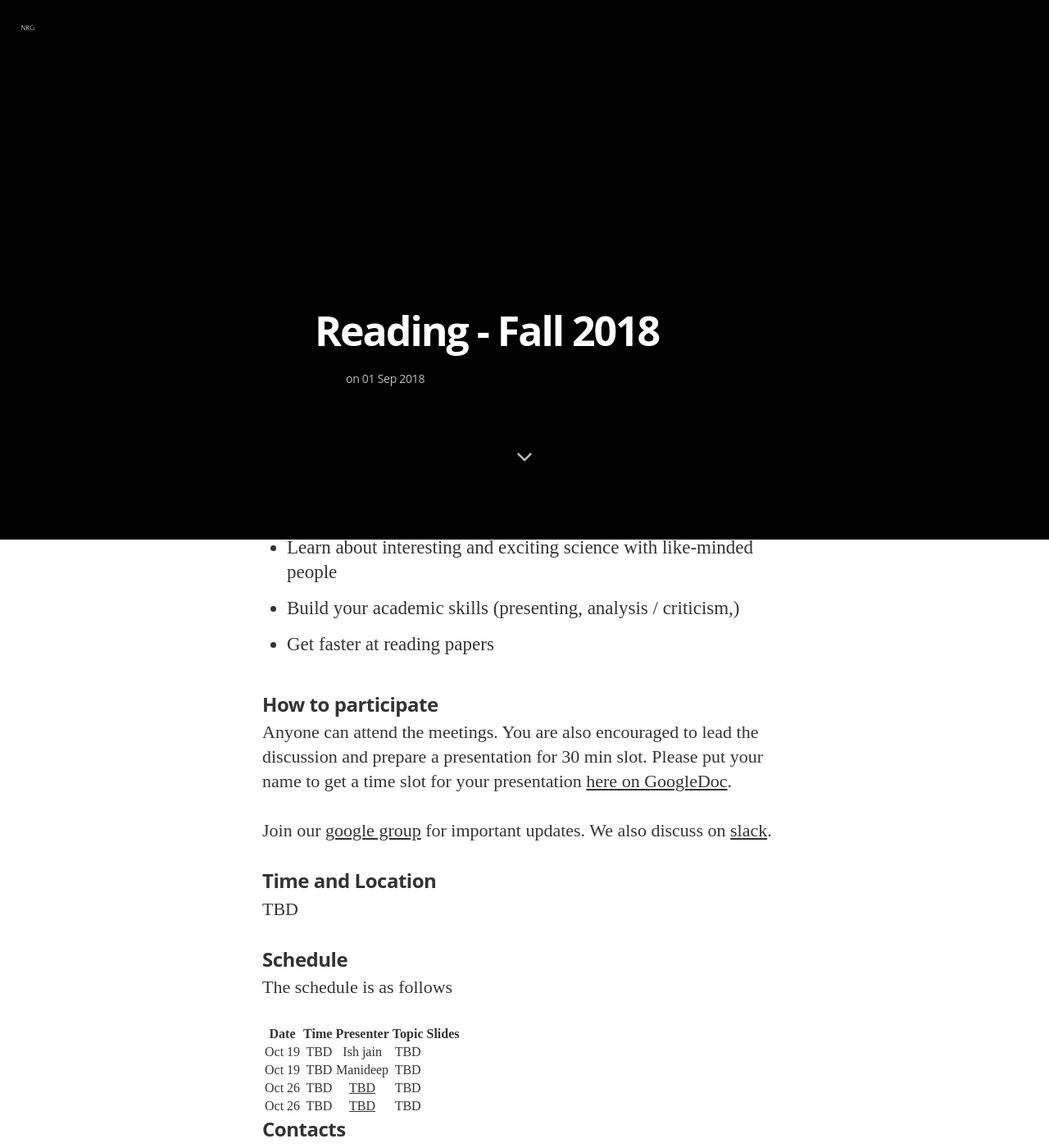
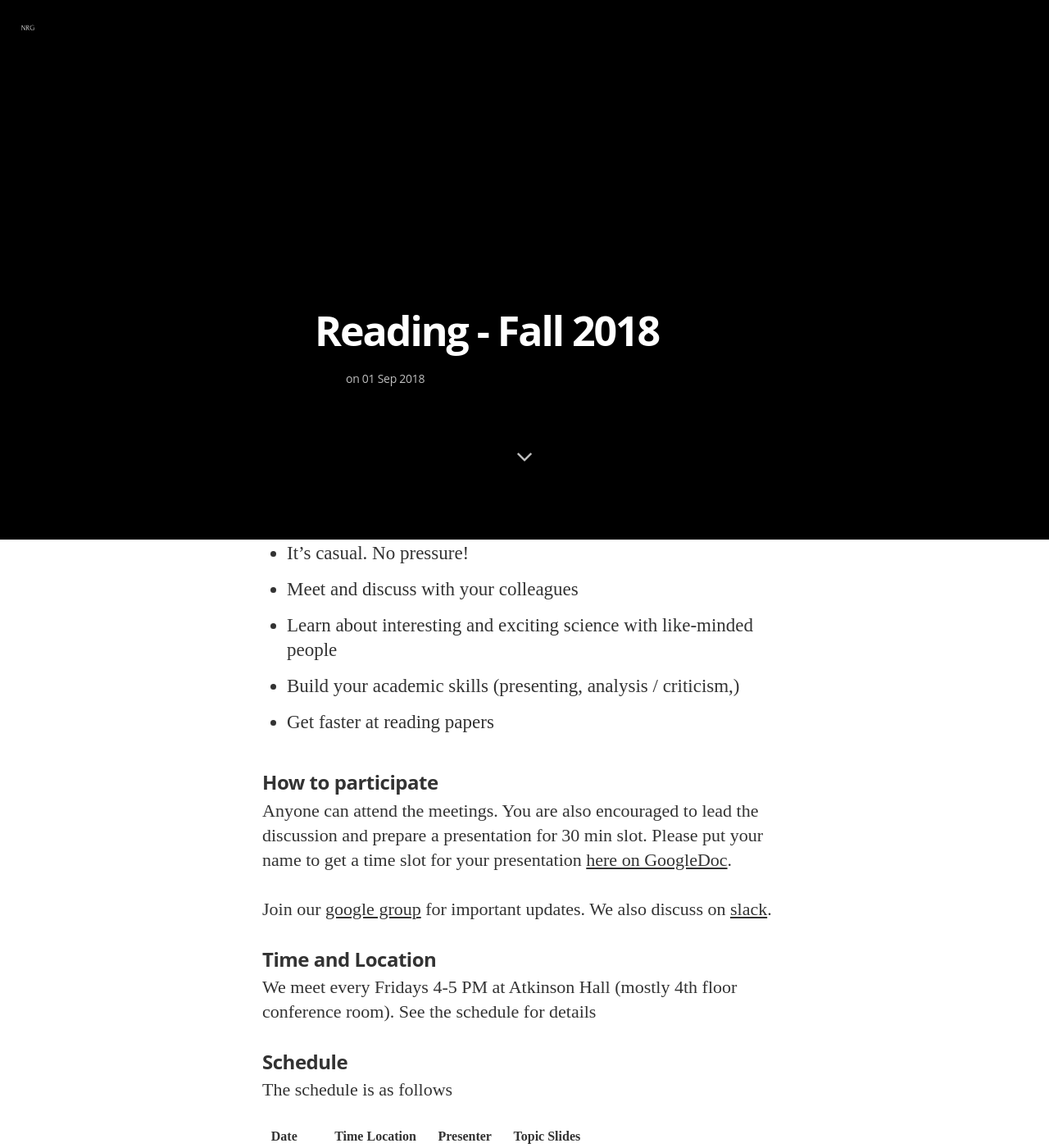
Before and after one commit to nrgucsd/nrgucsd.github.io, a Jekyll site: the page built from _posts/2018-09-01-Reading-Fall2018.markdown, in a window 1280 px wide and 1400 px high, scrolled down 742 px. Shown: the whole window at 82% size. Built offline with Jekyll 4.4.1, drawn with Linux system fonts in a browser that asks for light colours; nearby versions of some CDN libraries; some web fonts are replaced; some of the changed text lies outside the part shown.

Commit message:
Update 2018-09-01-Reading-Fall2018.markdown

```diff
--- a/_posts/2018-09-01-Reading-Fall2018.markdown
+++ b/_posts/2018-09-01-Reading-Fall2018.markdown
@@ -6,7 +6,10 @@ image: /assets/article_images/2014-08-29-welcome-to-jekyll/desktop.JPG
 
 Hi! Welcome to Networks Reading Group for Fall 2018.
 
-This group is for people interested in the areas of communication networks and neural networks! We plan to meet every week and discuss on a relevant topic. The goal is to understand and learn about the current research in the areas of communication networks, AI, and ML. Two people within the group would lead the discussion for 30 min each. You can present a conference paper, research ideas, literature review, book chapter, IEEE standard, or anything you like. You can also borrow some slides form a talk given at conference.
+This group is for people interested in the areas of communication networks and neural networks! We plan to meet every week and discuss on a relevant topic. The goal is to understand and learn about the current research in the areas of communication networks, AI, and ML. Two people within the group would lead the discussion for 30 min each.
+
+### Who will present?
+Everyone in the group is encouraged to lead the discussion atleast once a quarter. You can present a conference paper, research ideas, literature review, book chapter, IEEE standard, or anything you like. You can also borrow some slides form a talk given at conference.
 
 ### Why Participate?
 
@@ -18,24 +21,34 @@ This group is for people interested in the areas of communication networks and n
 
 ### How to participate
 
-Anyone can attend the meetings. You are also encouraged to lead the discussion and prepare a presentation for 30 min slot. Please put your name to get a time slot for your presentation [here on GoogleDoc](https://docs.google.com/spreadsheets/d/1bu7PYak81oSgTiqLN81KumtgoSW0caZZuMXu4R-8poA/edit?usp=sharing).
+Anyone can attend the meetings. You are also encouraged to lead the discussion and prepare a presentation for 30 min slot. Please put your name to get a time slot for your presentation [here on GoogleDoc][GDrive].
 
 Join our [google group](https://groups.google.com/forum/#!forum/nrgucsd) for important updates. We also discuss on [slack](https://join.slack.com/t/nrgucsd/signup).
 
 ### Time and Location
 
-TBD
+We meet every Fridays 4-5 PM at Atkinson Hall (mostly 4th floor conference room). See the schedule for details
 
 ### Schedule
 
 The schedule is as follows
 
-| Date      | Time  | Presenter          | Topic  | Slides |
-|:---------:|-----:|:------------------:|:------:|:------:|
-| Oct 19    | TBD    | Ish jain         | TBD    |        |
-| Oct 19    | TBD    | Manideep         | TBD    |        |
-| Oct 26    | TBD    | [TBD][GDrive]                | TBD    |        |
-| Oct 26    | TBD   | [TBD][GDrive]                | TBD    |        |
+| Date      | Time       |Location  | Presenter          | Topic  | Slides |
+|:---------:|-----------:|:--------:|:------------------:|:------:|:------:|
+| Oct 19    | 4-4:30 PM  | AH 4004  | Ish jain           | TBD    |        |
+|           | 4:30-5 PM  |          | Manideep Dunna     | TBD    |        |
+| Oct 26    | 4-4:30 PM  | AH 6004  | [TBD][GDrive]      | TBD    |        |
+|           | 4:30-5 PM  |          | [TBD][GDrive]      | TBD    |        |
+| Nov 02    | 4-4:30 PM  | AH 6004  | [TBD][GDrive]      | TBD    |        |
+| Nov 02    | 4:30-5 PM  | AH 6004  | [TBD][GDrive]      | TBD    |        |
+| Nov 09    | 4-4:30 PM  | AH 4004  | [TBD][GDrive]      | TBD    |        |
+| Nov 09    | 4:30-5 PM  | AH 4004  | [TBD][GDrive]      | TBD    |        |
+| Nov 16    | 4-4:30 PM  | AH 4004  | [TBD][GDrive]      | TBD    |        |
+| Nov 16    | 4:30-5 PM  | AH 4004  | [TBD][GDrive]      | TBD    |        |
+| Nov 30    | 4-4:30 PM  | AH 4004  | [TBD][GDrive]      | TBD    |        |
+| Nov 30    | 4:30-5 PM  | AH 4004  | [TBD][GDrive]      | TBD    |        |
+| Dec 07    | 4-4:30 PM  | AH 4004  | [TBD][GDrive]      | TBD    |        |
+| Dec 07    | 4:30-5 PM  | AH 4004  | [TBD][GDrive]      | TBD    |        |
 
 
 ### Contacts
```
